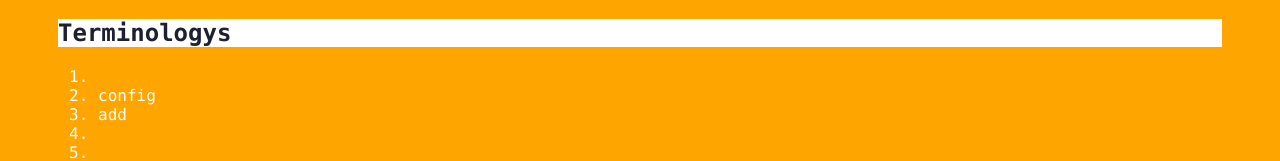
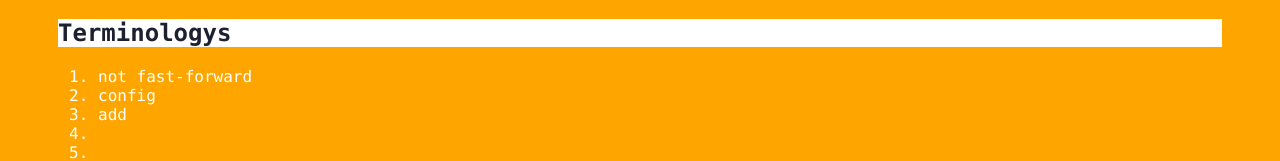
Before and after one commit to 16688180606/git_learning, a plain HTML site: page index.html in a window 1280 px wide. Both pictures are taken after a click on the element "Terminologys". Shown: the part 226-387 px from the top of the page. Drawn offline with Linux system fonts and the light colour scheme.

Commit message:
add not fast-forward

```diff
--- a/index.html
+++ b/index.html
@@ -14,7 +14,7 @@
         <div class="accordion"><h1>Terminologys</h1></div>
             <div class="panel">
                 <ol>
-                    <li></li>
+                    <li>not fast-forward</li>
                     <li>config</li>
                     <li>add</li>
                     <li></li>
```
